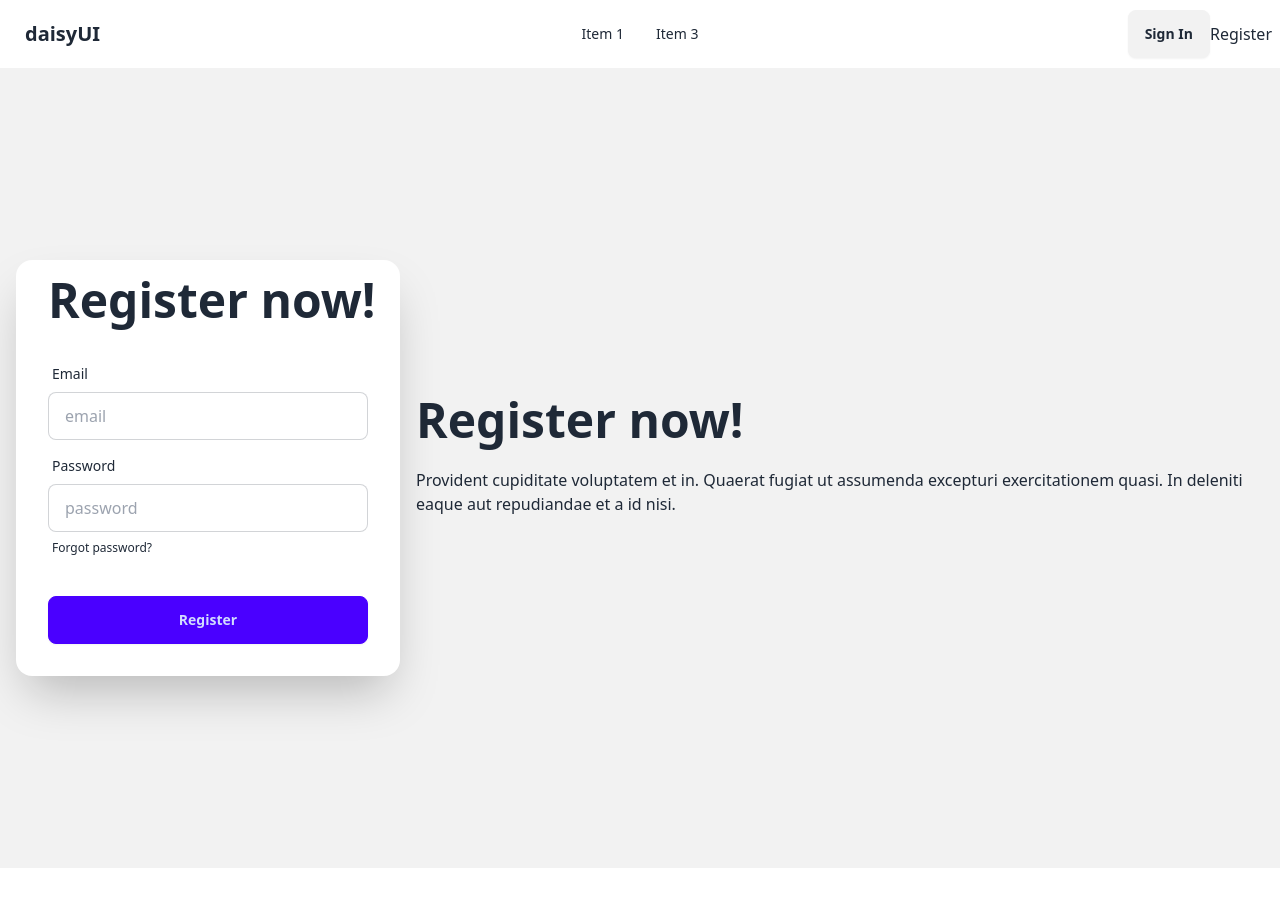
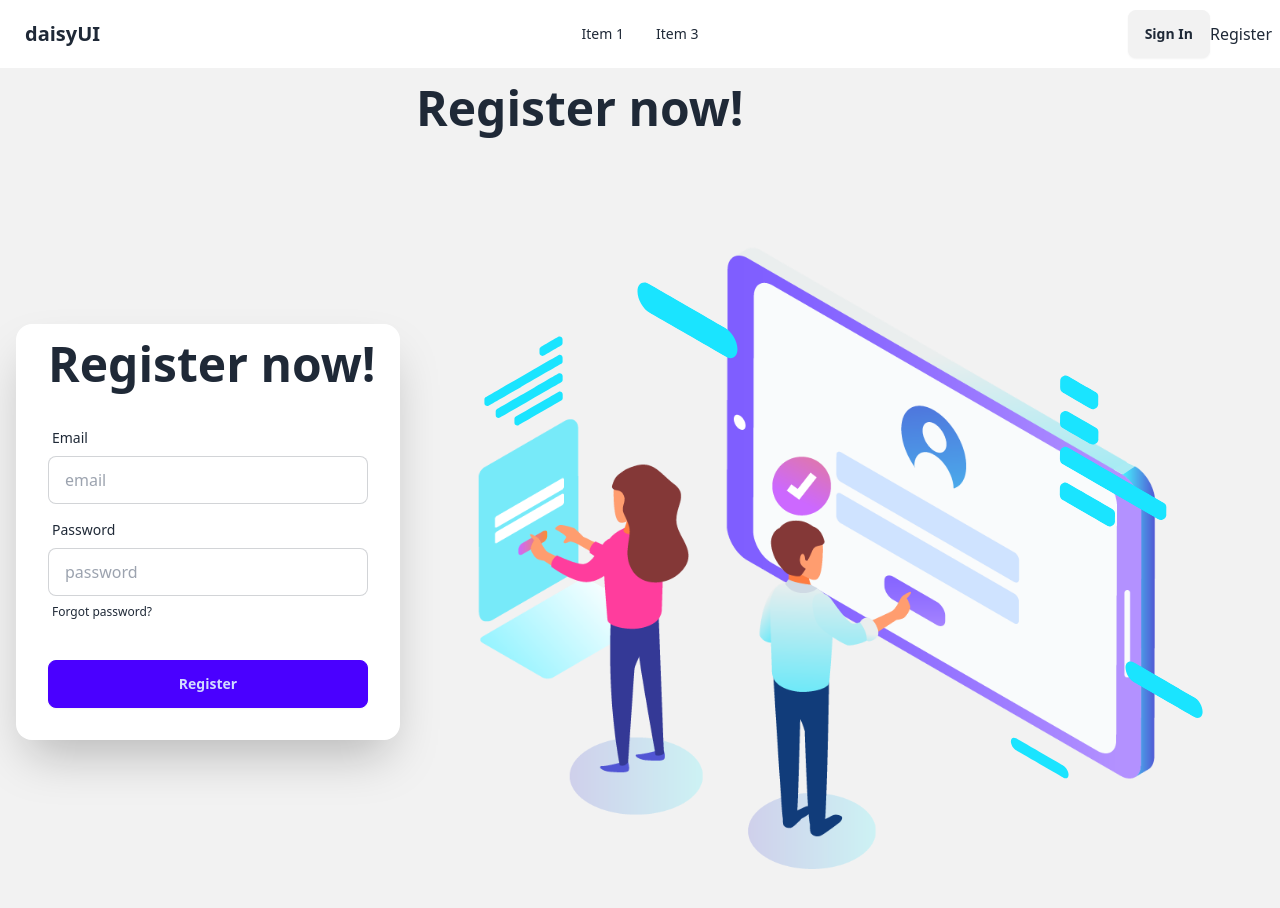
Before and after one commit to Dip-Barua/Job-Portal-Client, a React (Vite) app: page /register in a window 1280 px wide. Shown: the top 908 px of the page. Before the commit the page ends 868 px from the top, so only its background shows below. Built offline with nearby package versions, Linux system fonts and the light colour scheme.

Commit message:
Added : Register Component Markup With custom animation

```diff
--- a/src/pages/Register/Register.jsx
+++ b/src/pages/Register/Register.jsx
@@ -1,4 +1,5 @@
-
+import Lottie from "lottie-react";
+import registerLottieData from '../../assets/lottie/register.json'
 const Register = () => {
     return (
         <div>
@@ -6,10 +7,7 @@ const Register = () => {
   <div className="hero-content flex-col lg:flex-row-reverse">
     <div className="text-center lg:text-left">
       <h1 className="text-5xl font-bold">Register now!</h1>
-      <p className="py-6">
-        Provident cupiditate voluptatem et in. Quaerat fugiat ut assumenda excepturi exercitationem
-        quasi. In deleniti eaque aut repudiandae et a id nisi.
-      </p>
+      <Lottie animationData={registerLottieData}></Lottie>
     </div>
     <div className="card bg-base-100 w-full max-w-sm shrink-0 shadow-2xl">
     <h1 className="text-5xl font-bold ml-8 mt-4">Register now!</h1>
```
